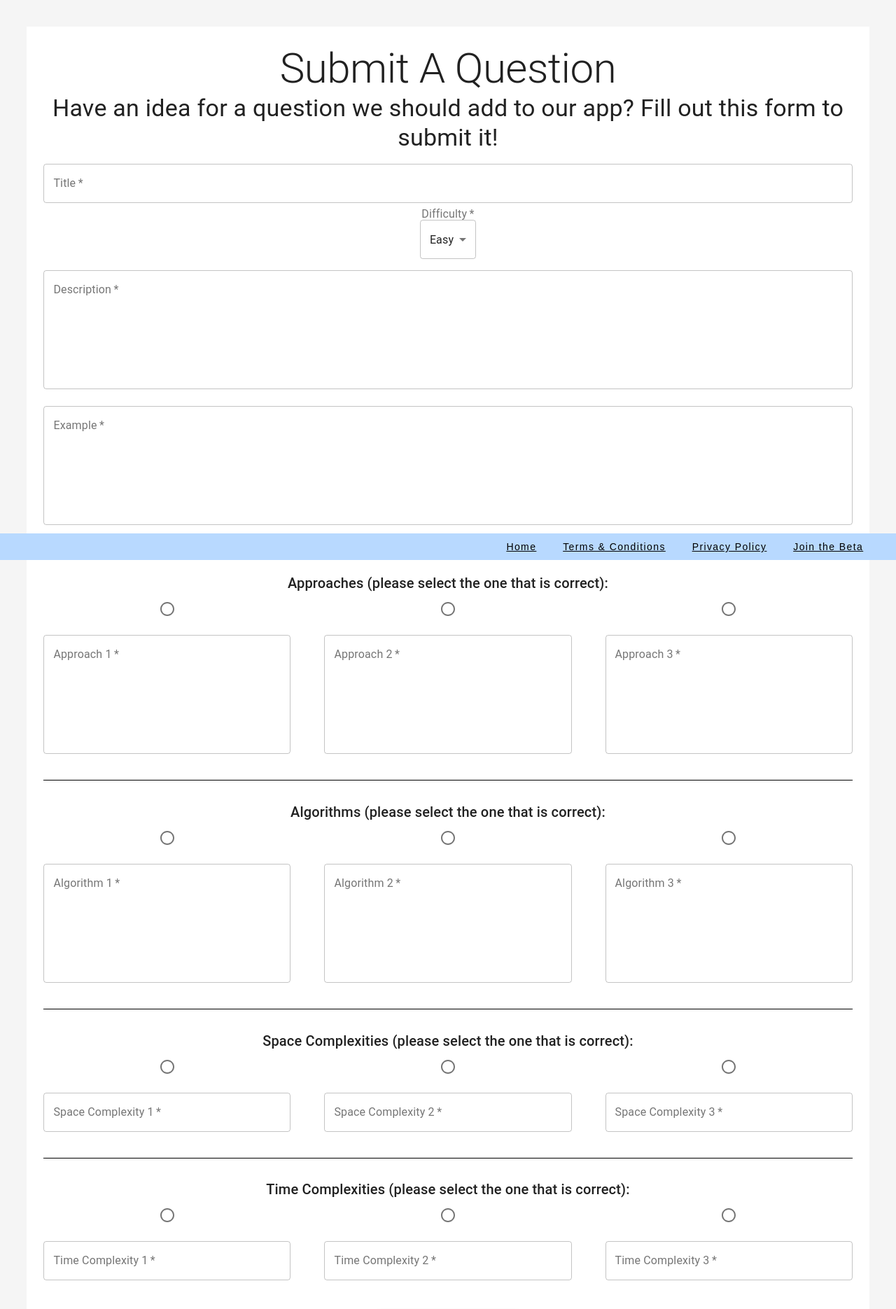
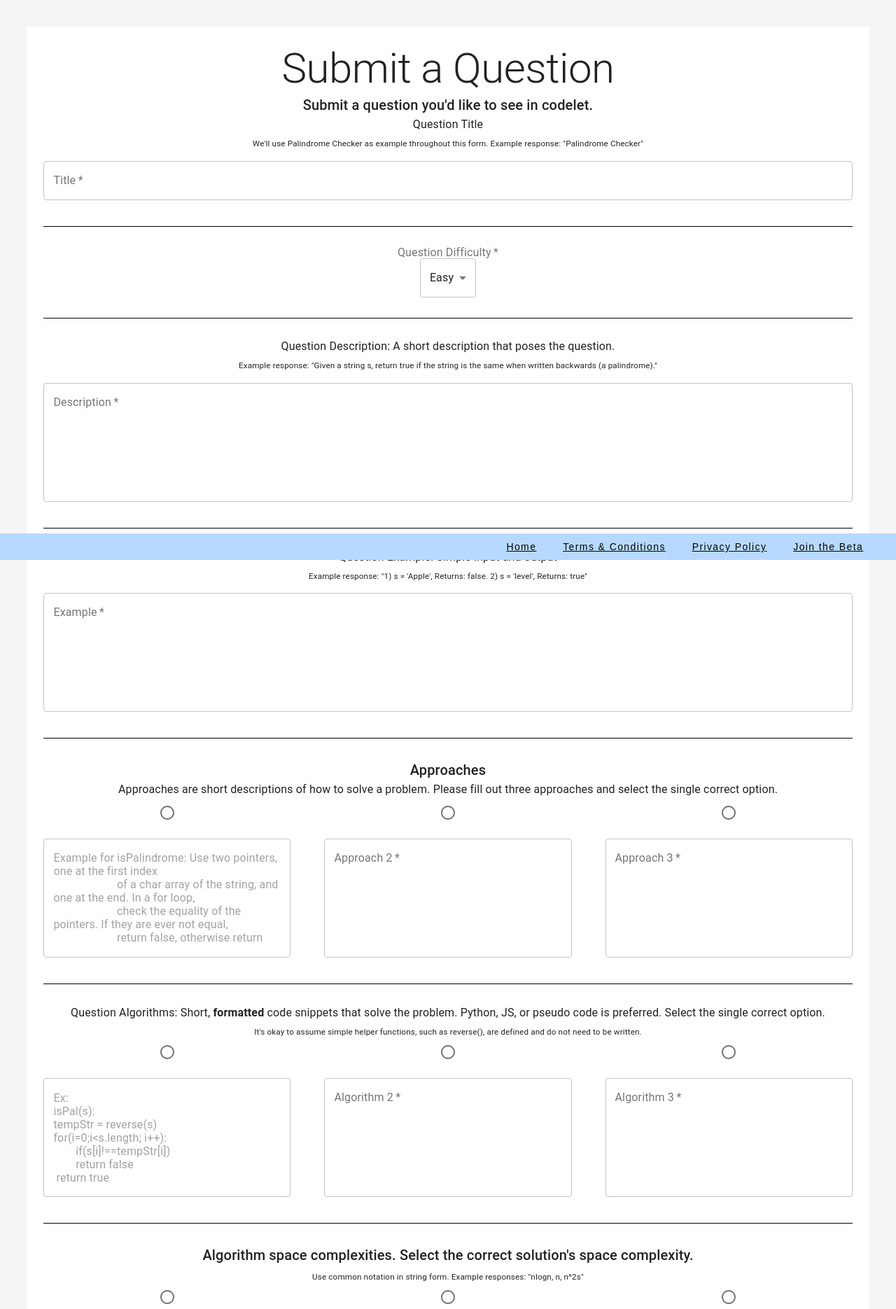
Before and after one commit to CodeletApp/codelet-site, a React (Create React App) app: page /submit-question in a window 1280 px wide. Shown: the top 1870 px of the page at 70% size. Built offline with nearby package versions, Linux system fonts and the light colour scheme; a web font is replaced by a local one.

Commit message:
Add consistent titles and description with examples

```diff
--- a/src/components/SubmitQuestion.js
+++ b/src/components/SubmitQuestion.js
@@ -113,12 +113,16 @@ export const SubmitQuestion = () => {
     <Box className={classes.root}>
       <Container className={classes.formContainer}>
         <CssBaseline />
-        <Typography variant="h2">Submit A Question</Typography>
-        <Typography variant="h4">
-          Have an idea for a question we should add to our app? Fill out this
-          form to submit it!
+        <Typography variant="h2">Submit a Question</Typography>
+        <Typography variant="h6">
+          Submit a question you'd like to see in codelet.
         </Typography>
         <form style={{ marginBottom: "5%" }} onSubmit={handleSubmit(onSubmit)}>
+          <Typography>Question Title</Typography>
+          <sub>
+            We'll use Palindrome Checker as example throughout this form.
+            Example response: "Palindrome Checker"
+          </sub>
           <TextField
             variant="outlined"
             margin="normal"
@@ -129,9 +133,10 @@ export const SubmitQuestion = () => {
             label="Title"
             placeholder="Please enter the title of the question"
             inputRef={register}
-          />
+          />{" "}
+          <Divider className={classes.divider} />
           <InputLabel id="difficulty-label" required>
-            Difficulty
+            Question Difficulty
           </InputLabel>
           <Controller
             name="difficulty"
@@ -151,6 +156,14 @@ export const SubmitQuestion = () => {
             defaultValue={"Easy"}
             rules={{ required: true }}
           />
+          <Divider className={classes.divider} />
+          <Typography>
+            Question Description: A short description that poses the question.{" "}
+          </Typography>
+          <sub>
+            Example response: "Given a string s, return true if the string is
+            the same when written backwards (a palindrome)."
+          </sub>
           <TextField
             variant="outlined"
             margin="normal"
@@ -164,6 +177,12 @@ export const SubmitQuestion = () => {
             placeholder="Please enter the description of the question"
             inputRef={register}
           />
+          <Divider className={classes.divider} />
+          <Typography>Question Example: Simple input and output</Typography>
+          <sub>
+            Example response: "1) s = 'Apple', Returns: false. 2) s = 'level',
+            Returns: true"
+          </sub>
           <TextField
             variant="outlined"
             margin="normal"
@@ -178,8 +197,10 @@ export const SubmitQuestion = () => {
             inputRef={register}
           />
           <Divider className={classes.divider} />
-          <Typography variant="h6">
-            Approaches (please select the one that is correct):
+          <Typography variant="h6">Approaches</Typography>
+          <Typography>
+            Approaches are short descriptions of how to solve a problem. Please
+            fill out three approaches and select the single correct option.
           </Typography>
           <ErrorMessage
             isError={errors.approachSolutionIndex}
@@ -203,11 +224,13 @@ export const SubmitQuestion = () => {
                       required
                       id="approach1"
                       name="approach1"
-                      label="Approach 1"
                       multiline
                       rows={7}
                       fullWidth
-                      placeholder="Please enter the first approach"
+                      placeholder="Example for isPalindrome: Use two pointers, one at the first index
+                      of a char array of the string, and one at the end. In a for loop,
+                      check the equality of the pointers. If they are ever not equal,
+                      return false, otherwise return true"
                       inputRef={register}
                     />
                   </Grid>
@@ -250,9 +273,15 @@ export const SubmitQuestion = () => {
             rules={{ required: true }}
           />
           <Divider className={classes.divider} />
-          <Typography variant="h6">
-            Algorithms (please select the one that is correct):
+          <Typography>
+            Question Algorithms: Short, <strong>formatted</strong> code snippets
+            that solve the problem. Python, JS, or pseudo code is preferred.
+            Select the single correct option.
           </Typography>
+          <sub>
+            It's okay to assume simple helper functions, such as reverse(), are
+            defined and do not need to be written.
+          </sub>
           <ErrorMessage
             isError={errors.algorithmSolutionIndex}
             message="Please select which algorithm is correct"
@@ -275,11 +304,10 @@ export const SubmitQuestion = () => {
                       required
                       id="algorithm1"
                       name="algorithm1"
-                      label="Algorithm 1"
                       multiline
                       rows={7}
                       fullWidth
-                      placeholder="Please enter the first algorithm"
+                      placeholder={`Ex:\nisPal(s):\ntempStr = reverse(s) \nfor(i=0;i<s.length; i++):\n\tif(s[i]!==tempStr[i])\n\treturn false\n return true`}
                       inputRef={register}
                     />
                   </Grid>
@@ -323,8 +351,13 @@ export const SubmitQuestion = () => {
           />
           <Divider className={classes.divider} />
           <Typography variant="h6">
-            Space Complexities (please select the one that is correct):
+            Algorithm space complexities. Select the correct solution's space
+            complexity.
           </Typography>
+          <sub>
+            Use common notation in string form. Example responses: "nlogn, n,
+            n^2s"
+          </sub>
           <ErrorMessage
             isError={errors.spaceComplexitySolutionIndex}
             message="Please select which space complexity is correct"
@@ -347,7 +380,6 @@ export const SubmitQuestion = () => {
                       required
                       id="spaceComplexity1"
                       name="spaceComplexity1"
-                      label="Space Complexity 1"
                       placeholder="Please enter the first space complexity"
                       inputRef={register}
                       fullWidth
@@ -361,21 +393,19 @@ export const SubmitQuestion = () => {
                       required
                       id="spaceComplexity2"
                       name="spaceComplexity2"
-                      label="Space Complexity 2"
                       placeholder="Please enter the second space complexity"
                       inputRef={register}
                       fullWidth
                     />
                   </Grid>
                   <Grid item xs={12} sm={4}>
-                    <Radio value="2" />
+                    <Radio color="#000" value="2" />
                     <TextField
                       variant="outlined"
                       margin="normal"
                       required
                       id="spaceComplexity3"
                       name="spaceComplexity3"
-                      label="Space Complexity 3"
                       placeholder="Please enter the third space complexity"
                       inputRef={register}
                       fullWidth
@@ -389,8 +419,13 @@ export const SubmitQuestion = () => {
           />
           <Divider className={classes.divider} />
           <Typography variant="h6">
-            Time Complexities (please select the one that is correct):
+            Algorithm time complexities. Select the correct solution's time
+            complexity.
           </Typography>
+          <sub>
+            Use common notation in string form. Example responses: "nlogn, n,
+            n^2s"
+          </sub>
           <ErrorMessage
             isError={errors.timeComplexitySolutionIndex}
             message="Please select which time complexity is correct"
@@ -413,7 +448,6 @@ export const SubmitQuestion = () => {
                       required
                       id="timeComplexity1"
                       name="timeComplexity1"
-                      label="Time Complexity 1"
                       placeholder="Please enter the first time complexity"
                       inputRef={register}
                       fullWidth
@@ -427,7 +461,6 @@ export const SubmitQuestion = () => {
                       required
                       id="timeComplexity2"
                       name="timeComplexity2"
-                      label="Time Complexity 2"
                       placeholder="Please enter the second time complexity"
                       inputRef={register}
                       fullWidth
@@ -441,7 +474,6 @@ export const SubmitQuestion = () => {
                       required
                       id="timeComplexity3"
                       name="timeComplexity3"
-                      label="Time Complexity 3"
                       placeholder="Please enter the third time complexity"
                       inputRef={register}
                       fullWidth
```
